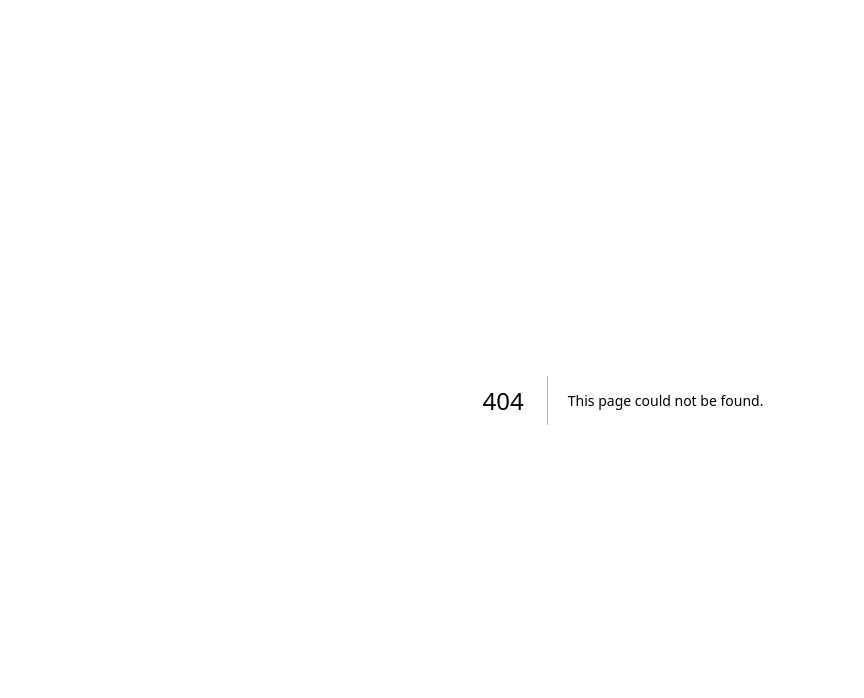
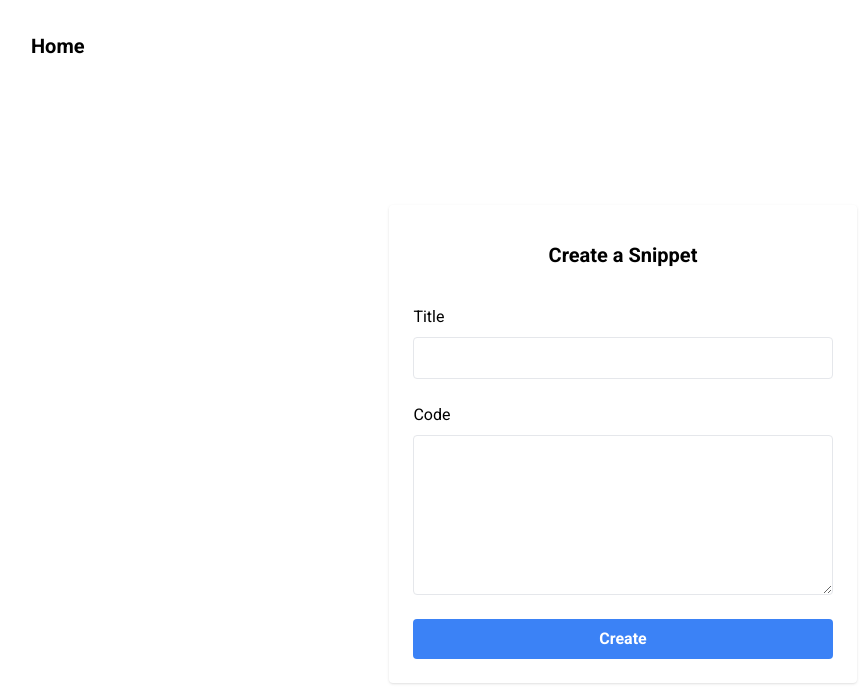
Before and after one commit to stormymayday/snippets, a Next.js app: page /new in a window 1280 px wide. Before the commit this address had no page. Shown: the top 698 px of the page, without its empty margins (17-881 px from the left). Built offline with nearby package versions, Linux system fonts and the light colour scheme.

Commit message:
Home, New, and SnippetDetails

```diff
--- /dev/null
+++ b/actions/index.ts
@@ -0,0 +1,18 @@
+"use server";
+
+import { db } from "@/db";
+import { redirect } from "next/navigation";
+
+export const createSnippet = async (formData: FormData) => {
+    const title = formData.get("title") as string;
+    const code = formData.get("code") as string;
+
+    await db.snippet.create({
+        data: {
+            title,
+            code,
+        },
+    });
+
+    redirect("/");
+};
--- /dev/null
+++ b/app/[id]/page.tsx
@@ -0,0 +1,23 @@
+import { db } from "@/db";
+
+interface SnippetDetailsPageProps {
+    params: {
+        id: string;
+    };
+}
+
+async function SnippetDetailsPage(props: SnippetDetailsPageProps) {
+    const snippet = await db.snippet.findFirst({
+        where: {
+            id: props.params.id,
+        },
+    });
+
+    return (
+        <div>
+            <p>{snippet?.title}</p>
+            <p>{snippet?.code}</p>
+        </div>
+    );
+}
+export default SnippetDetailsPage;
--- a/app/layout.tsx
+++ b/app/layout.tsx
@@ -1,5 +1,6 @@
 import type { Metadata } from "next";
 import { Roboto } from "next/font/google";
+import Navbar from "@/components/Navbar";
 import "./globals.css";
 
 export const metadata: Metadata = {
@@ -20,7 +21,13 @@ export default function RootLayout({
 }>) {
     return (
         <html lang="en">
-            <body className={roboto.className}>{children}</body>
+            <body className={roboto.className}>
+                <header>
+                    <Navbar />
+                </header>
+
+                <main className="max-w-xlg px-14 py-8">{children}</main>
+            </body>
         </html>
     );
 }
--- /dev/null
+++ b/app/new/page.tsx
@@ -0,0 +1,40 @@
+import CreateSnippetBtn from "@/components/CreateSnippetBtn";
+import { createSnippet } from "@/actions";
+
+function CreateSnippetPage() {
+    return (
+        <div className="h-[80vh] flex items-center justify-center">
+            <form
+                action={createSnippet}
+                className="w-[100%] md:w-[60%] lg:w-[40%] p-6 rounded shadow flex flex-col gap-y-6"
+            >
+                <h3 className="font-bold m-3 text-center text-xl">
+                    Create a Snippet
+                </h3>
+
+                <div className="flex flex-col gap-2">
+                    <label htmlFor="title" className="w-12">
+                        Title
+                    </label>
+                    <input
+                        className="border p-2 rounded w-full"
+                        type="text"
+                        name="title"
+                    />
+                </div>
+
+                <div className="flex flex-col gap-2">
+                    <label htmlFor="title" className="w-12">
+                        Code
+                    </label>
+                    <textarea
+                        className="border p-2 rounded w-full h-40"
+                        name="code"
+                    />
+                </div>
+                <CreateSnippetBtn />
+            </form>
+        </div>
+    );
+}
+export default CreateSnippetPage;
--- a/app/page.tsx
+++ b/app/page.tsx
@@ -1,3 +1,40 @@
-export default function Home() {
-    return <div>Home Page</div>;
+import Link from "next/link";
+import { db } from "@/db";
+
+export default async function Home() {
+    const snippets = await db.snippet.findMany();
+
+    return (
+        <section>
+            <div className="flex justify-between my-9">
+                <h1>Home Page</h1>
+
+                <Link
+                    href="/new"
+                    className="bg-green-500 p-2 rounded text-white text-xs font-bold"
+                >
+                    New
+                </Link>
+            </div>
+
+            <div className="flex flex-col gap-y-4">
+                {snippets.length ? (
+                    snippets.map((snippet) => (
+                        <div key={snippet.id} className="flex justify-between">
+                            <p>{snippet.title}</p>
+
+                            <Link
+                                href={`/${snippet.id}`}
+                                className="bg-blue-500 p-2 rounded text-white text-xs font-bold"
+                            >
+                                View
+                            </Link>
+                        </div>
+                    ))
+                ) : (
+                    <p>no snippets found</p>
+                )}
+            </div>
+        </section>
+    );
 }
--- /dev/null
+++ b/components/CreateSnippetBtn.tsx
@@ -0,0 +1,18 @@
+"use client";
+
+import { useFormStatus } from "react-dom";
+
+function CreateSnippetBtn() {
+    const { pending } = useFormStatus();
+
+    return (
+        <button
+            className="bg-blue-500 font-bold capitalize text-white p-2 rounded"
+            type="submit"
+            disabled={pending}
+        >
+            {pending ? "creating..." : "create"}
+        </button>
+    );
+}
+export default CreateSnippetBtn;
--- /dev/null
+++ b/components/Navbar.tsx
@@ -0,0 +1,12 @@
+import Link from "next/link";
+
+function Navbar() {
+    return (
+        <nav className="py-8 px-12">
+            <Link className="font-bold text-xl" href="/">
+                Home
+            </Link>
+        </nav>
+    );
+}
+export default Navbar;
```
